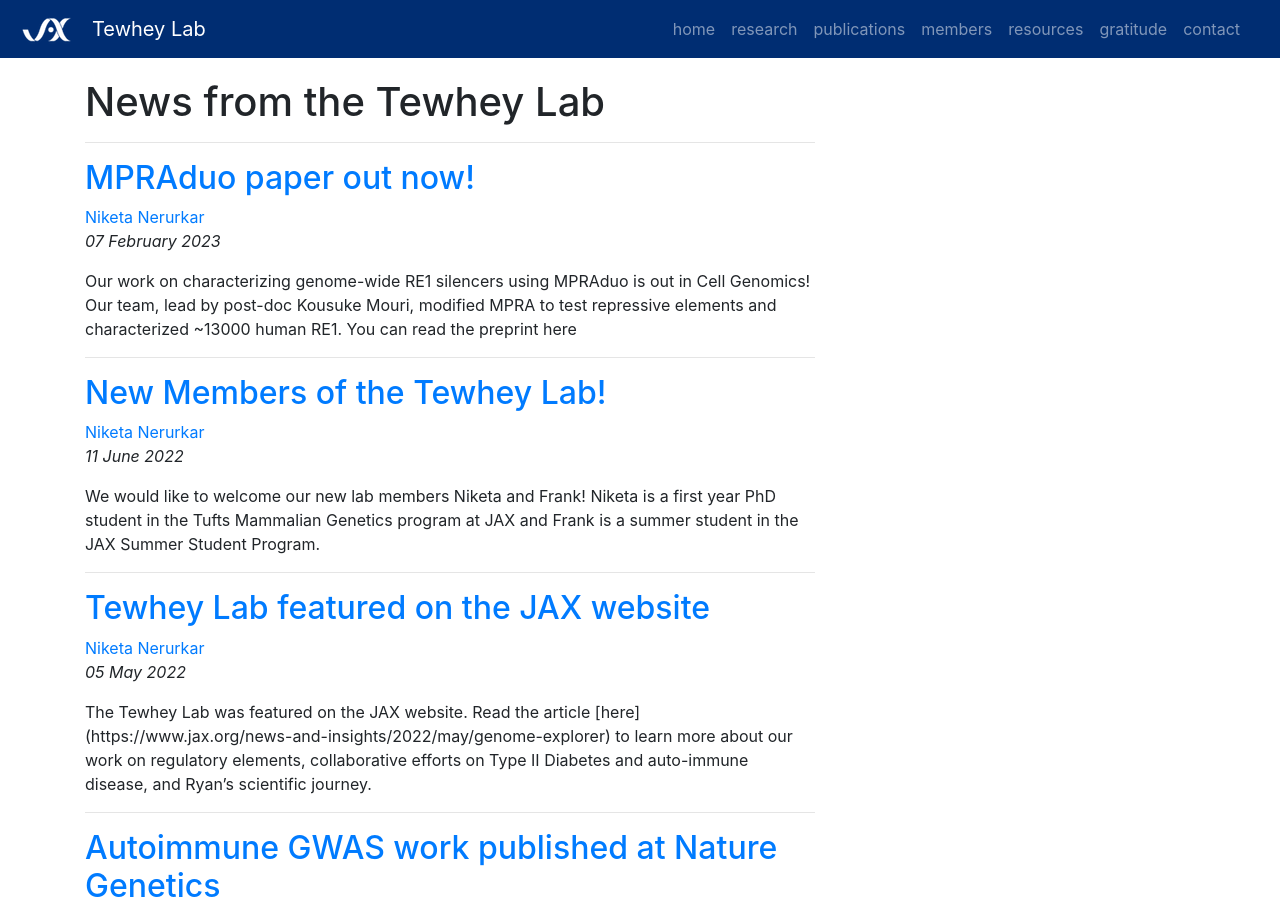
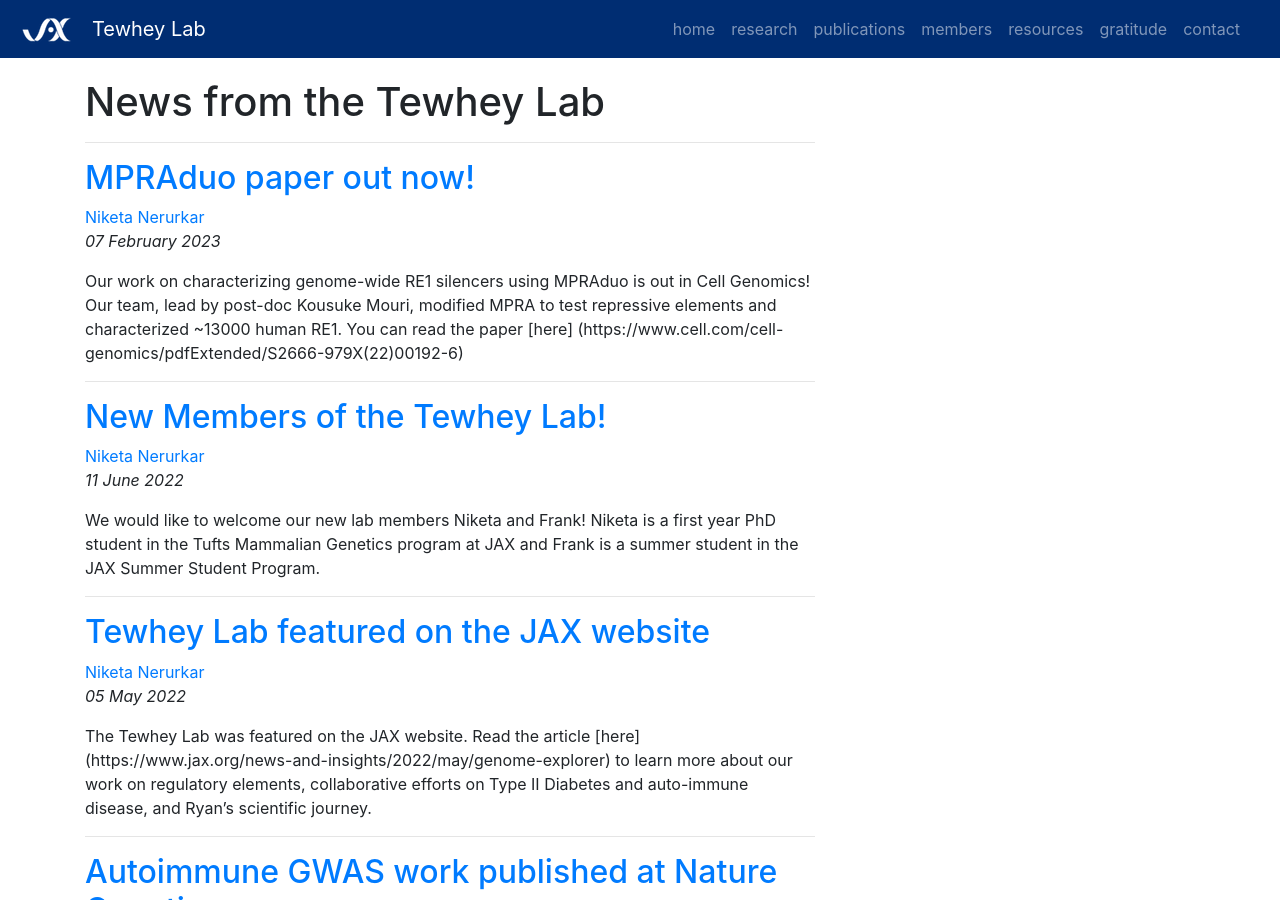
Before and after one commit to tewhey-lab/tewhey-lab.github.io, a Jekyll site: the page built from news/index.html, in a window 1280 px wide and 900 px high. Built offline with Jekyll 4.4.1, drawn with Linux system fonts in a browser that asks for light colours; nearby versions of some CDN libraries; the list of posts is cut into pages by our own code; comment, search, counter and statistics services are not loaded.

Commit message:
Update 2023-2-7-MPRAduo out now.md

```diff
--- a/_posts/2023-2-7-MPRAduo out now.md
+++ b/_posts/2023-2-7-MPRAduo out now.md
@@ -5,4 +5,4 @@ layout: post
 group: news
 ---
 
-Our work on characterizing genome-wide RE1 silencers using MPRAduo is out in Cell Genomics! Our team, lead by post-doc Kousuke Mouri, modified MPRA to test repressive elements and characterized ~13000 human RE1. You can read the preprint here
+Our work on characterizing genome-wide RE1 silencers using MPRAduo is out in Cell Genomics! Our team, lead by post-doc Kousuke Mouri, modified MPRA to test repressive elements and characterized ~13000 human RE1. You can read the paper [here] (https://www.cell.com/cell-genomics/pdfExtended/S2666-979X(22)00192-6)
```
